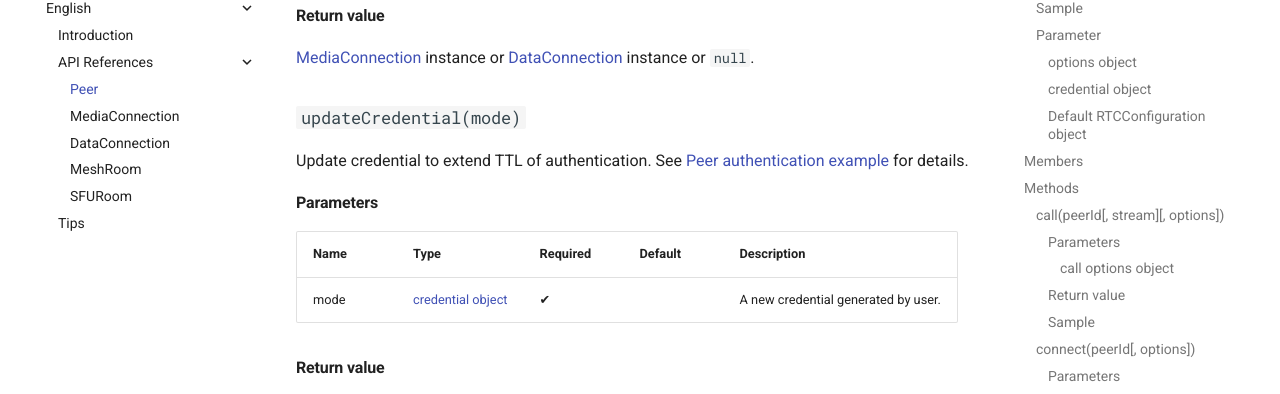
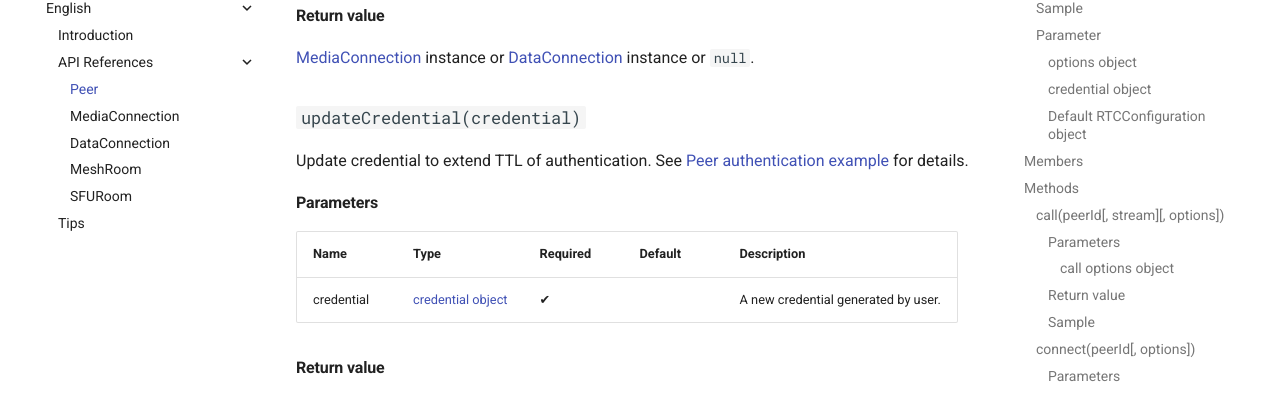
Before and after one commit to skyway/skyway-js-sdk-doc, an MkDocs documentation site: the page built from docs/en/peer.md, in a window 1280 px wide and 900 px high, scrolled down 8366 px. Shown: the part 154-548 px from the top of the window. Built offline with MkDocs 1.6.1 and Material for MkDocs 9.7.7, drawn with Linux system fonts in a browser that asks for light colours.

Commit message:
Fix Parameter Name

```diff
--- a/docs/en/peer.md
+++ b/docs/en/peer.md
@@ -304,7 +304,7 @@ Query the created MediaConnection or DataConnection.
 
 [MediaConnection](../mediaconnection) instance or [DataConnection](../dataconnection) instance or `null`.
 
-### `updateCredential(mode)`
+### `updateCredential(credential)`
 
 Update credential to extend TTL of authentication.
 See [Peer authentication example](https://github.com/skyway/skyway-peer-authentication-samples) for details.
@@ -313,7 +313,7 @@ See [Peer authentication example](https://github.com/skyway/skyway-peer-authenti
 
 | Name | Type                                    | Required | Default | Description                       |
 | ---- | --------------------------------------- | -------- | ------- | --------------------------------- |
-| mode | [credential object](#credential-object) | ✔        |         | A new credential generated by user. |
+| credential | [credential object](#credential-object) | ✔        |         | A new credential generated by user. |
 
 #### Return value
 
```
Also changed, not shown: docs/ja/peer.md (+2 -2 lines).
